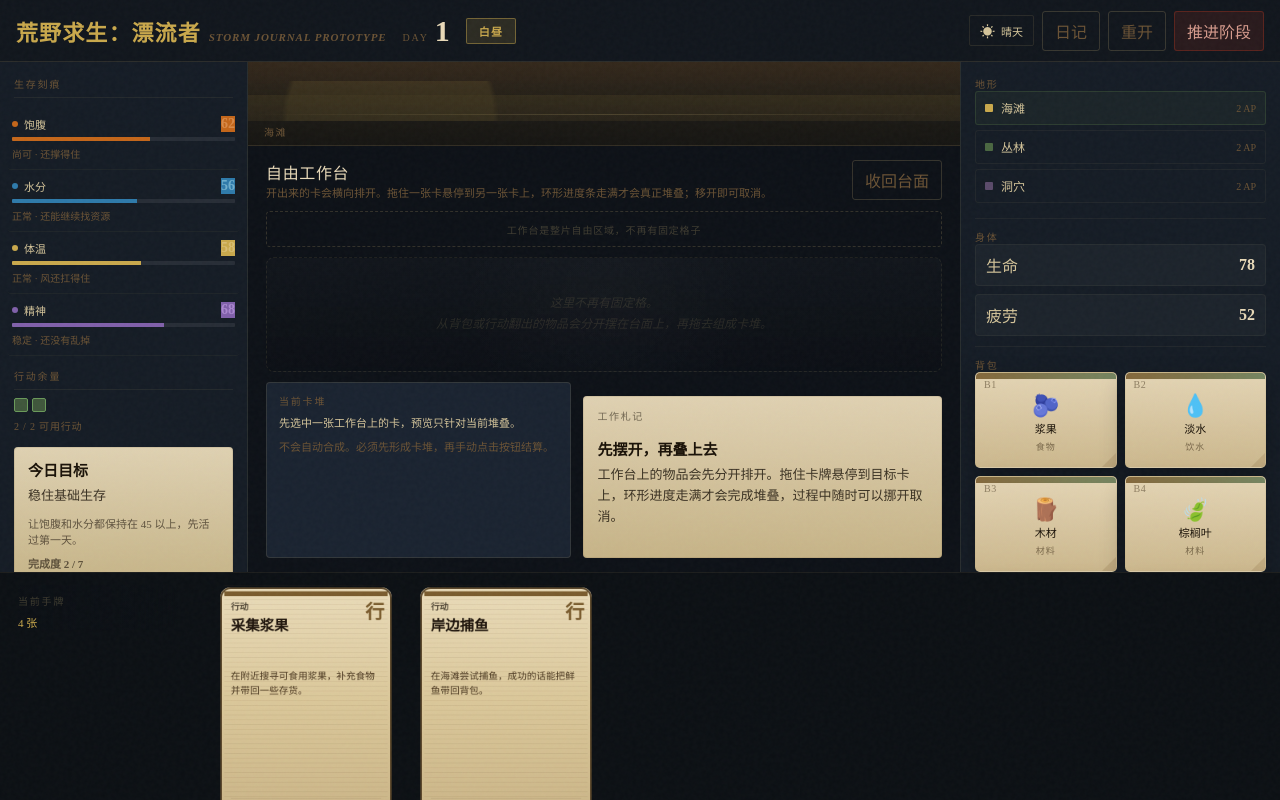
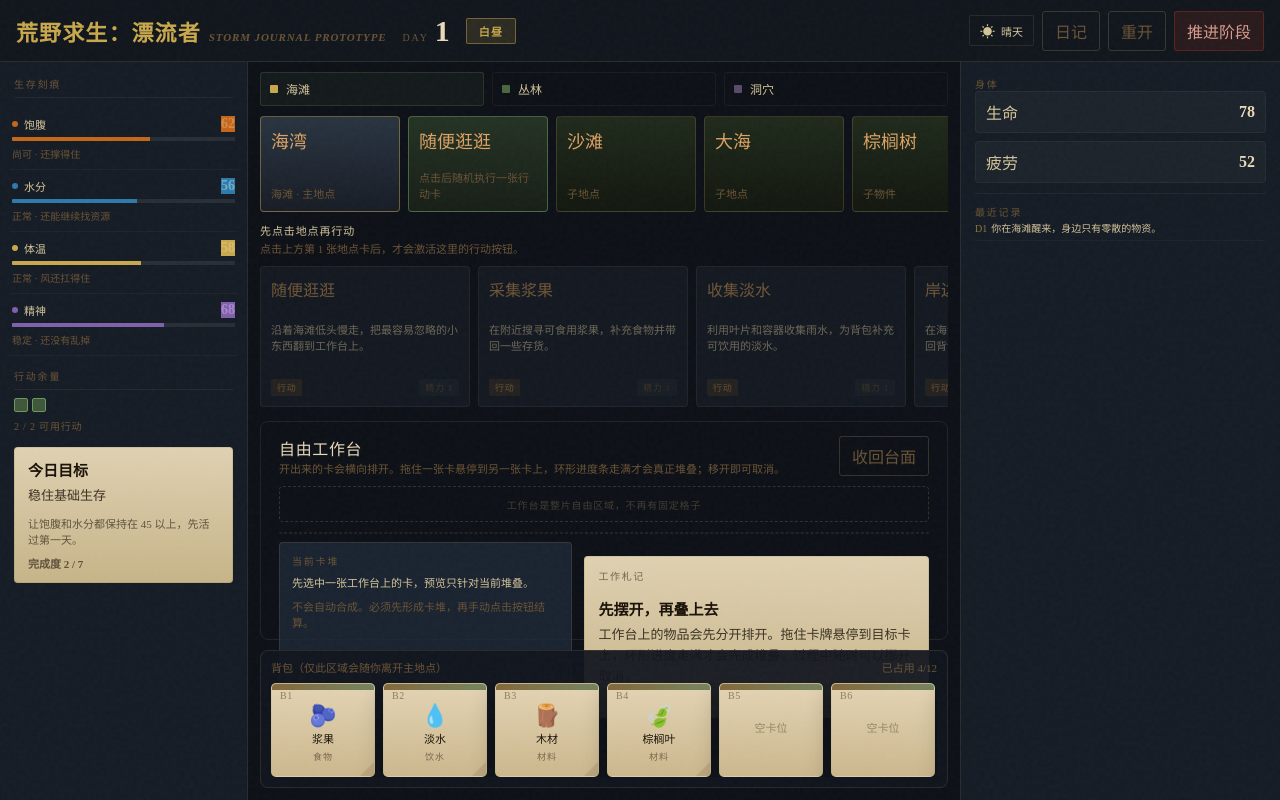
Before and after one commit to jollywu24/2d-survival-card-demo, a React (Vite) app: page / in a window 1280 px wide. Built offline with nearby package versions, Linux system fonts and the light colour scheme.

Commit message:
Refactor UI to remove duplicated panels and simplify layout

```diff
--- a/src/App.tsx
+++ b/src/App.tsx
@@ -1,6 +1,6 @@
 import { useEffect, useMemo, useRef, useState, type CSSProperties, type DragEvent } from 'react';
-import { CardCanvas } from './components/CardCanvas';
 import {
+  allCraftingRecipes,
   allPrototypeGoals,
   getItemDefinition,
   getWorkbenchRecipePreview,
@@ -56,6 +56,37 @@ const itemTypeLabel = {
   water: '饮水',
   medical: '药品',
 } as const;
+
+const terrainActionContext = {
+  beach: '海滩：可以游泳放松、翻找潮汐带或处理椰子。',
+  jungle: '丛林：更容易获取木材与纤维，但也更消耗体力。',
+  cave: '洞穴：高风险高回报，适合采矿与探索。',
+} as const;
+
+const terrainEncounterCards: Record<
+  EnvironmentState['terrain'],
+  { main: string; action: string; children: string[]; objects: string[] }
+> = {
+  beach: {
+    main: '海湾',
+    action: '随便逛逛',
+    children: ['沙滩', '大海'],
+    objects: ['棕榈树', '小棕树', '野生芦苇'],
+  },
+  jungle: {
+    main: '河畔林隙',
+    action: '沿岸探索',
+    children: ['浅滩', '灌木区'],
+    objects: ['树根', '藤蔓', '蘑菇'],
+  },
+  cave: {
+    main: '洞口营地',
+    action: '深入探路',
+    children: ['洞口', '暗河'],
+    objects: ['钟乳石', '湿苔', '碎矿石'],
+  },
+};
+
 
 const DEFAULT_WORKBENCH_DROP = { x: 28, y: 28 };
 const CARD_STACK_OFFSET_X = 12;
@@ -115,6 +146,9 @@ function App() {
     null,
   );
   const [stackProgress, setStackProgress] = useState(0);
+  const [selectedActionTerrain, setSelectedActionTerrain] = useState<EnvironmentState['terrain'] | null>(
+    null,
+  );
 
   const selectedBackpackSlotData =
     selectedBackpackSlot !== null ? backpack[selectedBackpackSlot] ?? null : null;
@@ -189,6 +223,26 @@ function App() {
 
     return visuals.sort((left, right) => left.y - right.y || left.x - right.x || left.order - right.order);
   }, [workbench]);
+  const workbenchCraftHints = useMemo(() => {
+    const seen = new Set<string>();
+    const hints: Array<{ stackId: string; recipeId: string; recipeName: string }> = [];
+
+    workbenchVisualCards.forEach((card) => {
+      const recipe = getWorkbenchRecipePreview(workbench, card.id);
+      if (!recipe || seen.has(recipe.id)) {
+        return;
+      }
+      seen.add(recipe.id);
+      hints.push({ stackId: card.stackId, recipeId: recipe.id, recipeName: recipe.name });
+    });
+
+    return hints;
+  }, [workbench, workbenchVisualCards]);
+  const activeWorkbenchHint = workbenchCraftHints[0] ?? null;
+
+  const actionOptionsEnabled = selectedActionTerrain === environment.terrain;
+  const activeTerrain = selectedActionTerrain ?? environment.terrain;
+  const activeTerrainCards = terrainEncounterCards[activeTerrain];
 
   const canStackOnCard = (targetCardId: string) => {
     if (!dragSource) {
@@ -348,6 +402,17 @@ function App() {
     event.stopPropagation();
     clearStackHold();
     setDragSource(null);
+  };
+
+  const handleExploreTerrain = () => {
+    if (!actionOptionsEnabled || hand.length === 0) {
+      return;
+    }
+    const randomCard = hand[Math.floor(Math.random() * hand.length)];
+    if (!randomCard) {
+      return;
+    }
+    useCard(randomCard.id);
   };
 
   const renderBackpackCard = (slot: BackpackSlot) => {
@@ -537,31 +602,91 @@ function App() {
         </aside>
 
         <section className="panel-field">
-          <div className={`scene-strip terrain-${environment.terrain} weather-${environment.weather}`}>
-            <div className="scene-tint" />
-            <div className="horizon" />
-            <div className="terrain-svg">
-              <div className={`terrain-silhouette silhouette-${environment.terrain}`} />
+          <div className="terrain-switch">
+            {(['beach', 'jungle', 'cave'] as const).map((terrain) => (
+              <button
+                key={`top-terrain-${terrain}`}
+                type="button"
+                className={`terrain-chip ${environment.terrain === terrain ? 'active' : ''}`}
+                onClick={() => {
+                  setTerrain(terrain);
+                  setSelectedActionTerrain(terrain);
+                }}
+              >
+                <span className={`terrain-dot t-${terrain}`} />
+                <span className="terrain-name">{terrainLabel[terrain]}</span>
+              </button>
+            ))}
+          </div>
+          <div className="location-lane">
+            <button
+              type="button"
+              className={`location-card main ${selectedActionTerrain ? 'selected' : ''}`}
+              onClick={() => setSelectedActionTerrain(environment.terrain)}
+            >
+              <span className="location-title">{activeTerrainCards.main}</span>
+              <span className="location-meta">{terrainLabel[activeTerrain]} · 主地点</span>
+            </button>
+            <button
+              type="button"
+              className={`location-card action ${actionOptionsEnabled ? 'active' : ''}`}
+              onClick={handleExploreTerrain}
+              disabled={!actionOptionsEnabled || hand.length === 0 || !!activeEvent || !!ending}
+            >
+              <span className="location-title">{activeTerrainCards.action}</span>
+              <span className="location-meta">点击后随机执行一张行动卡</span>
+            </button>
+            {activeTerrainCards.children.map((entry) => (
+              <div key={entry} className="location-card child">
+                <span className="location-title">{entry}</span>
+                <span className="location-meta">子地点</span>
+              </div>
+            ))}
+            {activeTerrainCards.objects.map((entry) => (
+              <div key={entry} className="location-card object">
+                <span className="location-title">{entry}</span>
+                <span className="location-meta">子物件</span>
+              </div>
+            ))}
+          </div>
+          <div className="action-option-panel">
+            <div className="action-option-head">
+              <div className="action-option-title">
+                {selectedActionTerrain ? `${terrainLabel[selectedActionTerrain]}行动选项` : '先点击地点再行动'}
+              </div>
+              <div className="action-option-sub">
+                {selectedActionTerrain
+                  ? terrainActionContext[selectedActionTerrain]
+                  : '点击上方第 1 张地点卡后，才会激活这里的行动按钮。'}
+              </div>
             </div>
-            {(environment.weather === 'rain' || environment.weather === 'storm') && (
-              <div className="rain-container">
-                {Array.from({ length: environment.weather === 'storm' ? 22 : 14 }, (_, index) => (
-                  <span
-                    key={index}
-                    className="particle"
-                    style={
-                      {
-                        '--left': `${(index * 7) % 100}%`,
-                        '--delay': `${(index % 6) * 0.14}s`,
-                        '--duration': `${0.8 + (index % 5) * 0.12}s`,
-                      } as CSSProperties
-                    }
-                  />
-                ))}
-              </div>
-            )}
-            <div className="terrain-label">{terrainLabel[environment.terrain]}</div>
-            {activeEvent && <div className="event-banner">危机逼近：{activeEvent.title}</div>}
+            <div className="action-option-grid">
+              {hand.map((card) => {
+                const actionCost = card.actionCost ?? 1;
+                const disabled =
+                  !actionOptionsEnabled ||
+                  !meetsCondition(player, environment, card.condition) ||
+                  !!activeEvent ||
+                  !!ending ||
+                  environment.actionsRemaining < actionCost;
+                return (
+                  <button
+                    key={card.id}
+                    type="button"
+                    className={`action-option ${disabled ? 'disabled' : ''}`}
+                    disabled={disabled}
+                    onClick={() => useCard(card.id)}
+                  >
+                    <span className="action-option-name">{card.name}</span>
+                    <span className="action-option-desc">{card.description}</span>
+                    <span className="action-option-meta">
+                      <span className={`hand-card-tag type-${card.type}`}>{cardTypeLabel[card.type]}</span>
+                      <span className="hand-card-cost">{actionCost > 0 ? `精力 ${actionCost}` : '无消耗'}</span>
+                    </span>
+                  </button>
+                );
+              })}
+            </div>
           </div>
 
           <div className="card-workspace">
@@ -571,6 +696,16 @@ function App() {
                 <div className="workspace-subtitle">
                   开出来的卡会横向排开。拖住一张卡悬停到另一张卡上，环形进度条走满才会真正堆叠；移开即可取消。
                 </div>
+                {activeWorkbenchHint && (
+                  <div className="workbench-craft-hint">
+                    <span className="hint-icon">🔨</span>
+                    <span>可合成：{activeWorkbenchHint.recipeName}</span>
+                    <span className="hint-progress">
+                      {workbenchCraftHints.length}/{allCraftingRecipes.length}
+                    </span>
+                    {workbenchCraftHints.length > 1 && <span>+{workbenchCraftHints.length - 1}</span>}
+                  </div>
+                )}
               </div>
               <button type="button" className="btn-subtle" onClick={storeAllWorkbenchItems}>
                 收回台面
@@ -737,25 +872,19 @@ function App() {
               </div>
             </div>
           </div>
+
+          <div className="field-backpack-row">
+            <div className="field-backpack-head">
+              <span>背包（仅此区域会随你离开主地点）</span>
+              <span>
+                已占用 {backpack.filter((slot) => !!slot.itemId).length}/{backpack.length}
+              </span>
+            </div>
+            <div className="field-backpack-grid">{backpack.map((slot) => renderBackpackCard(slot))}</div>
+          </div>
         </section>
 
         <aside className="panel-info">
-          <div className="info-section">
-            <div className="info-head">地形</div>
-            {(['beach', 'jungle', 'cave'] as const).map((terrain) => (
-              <button
-                key={terrain}
-                type="button"
-                className={`terrain-chip ${environment.terrain === terrain ? 'active' : ''}`}
-                onClick={() => setTerrain(terrain)}
-              >
-                <span className={`terrain-dot t-${terrain}`} />
-                <span className="terrain-name">{terrainLabel[terrain]}</span>
-                <span className="terrain-ap">{environment.actionsRemaining} AP</span>
-              </button>
-            ))}
-          </div>
-
           <div className="info-section">
             <div className="info-head">身体</div>
             <div className="body-grid">
@@ -766,11 +895,6 @@ function App() {
                 </div>
               ))}
             </div>
-          </div>
-
-          <div className="info-section">
-            <div className="info-head">背包</div>
-            <div className="backpack-grid">{backpack.map((slot) => renderBackpackCard(slot))}</div>
           </div>
 
           <div className="info-section">
@@ -785,30 +909,6 @@ function App() {
             </div>
           </div>
         </aside>
-
-        <section className="panel-hand">
-          <div className="hand-head">
-            <div className="hand-label">当前手牌</div>
-            <div className="hand-count">{hand.length} 张</div>
-          </div>
-          {hand.map((card) => {
-            const actionCost = card.actionCost ?? 1;
-            const disabled =
-              !meetsCondition(player, environment, card.condition) ||
-              !!activeEvent ||
-              !!ending ||
-              environment.actionsRemaining < actionCost;
-            return (
-              <div key={card.id} className="hand-card-wrap">
-                <CardCanvas card={card} disabled={disabled} onClick={() => useCard(card.id)} />
-                <div className="hand-card-meta">
-                  <div className={`hand-card-tag type-${card.type}`}>{cardTypeLabel[card.type]}</div>
-                  <div className="hand-card-cost">{actionCost > 0 ? `精力 ${actionCost}` : '无消耗'}</div>
-                </div>
-              </div>
-            );
-          })}
-        </section>
       </main>
 
       <div className={`journal-overlay ${journalOpen ? 'open' : ''}`} onClick={() => setJournalOpen(false)}>
--- a/src/store/gameStore.ts
+++ b/src/store/gameStore.ts
@@ -64,7 +64,7 @@ interface GameState {
 const MAX_STAT = 100;
 const MIN_STAT = 0;
 const HAND_SIZE = 4;
-const BACKPACK_SIZE = 16;
+const BACKPACK_SIZE = 12;
 const TOTAL_DAYS = 7;
 const PHASE_ORDER: EnvironmentState['timeOfDay'][] = ['day', 'dusk', 'night'];
 const PHASE_ACTION_LIMIT: Record<EnvironmentState['timeOfDay'], number> = {
--- a/src/styles.css
+++ b/src/styles.css
@@ -57,7 +57,7 @@ button {
 
 .game-shell {
   display: grid;
-  grid-template-rows: 54px minmax(0, 1fr) 188px;
+  grid-template-rows: 54px minmax(0, 1fr);
   grid-template-columns: 208px minmax(0, 1fr) 220px;
   min-height: 100vh;
   background:
@@ -437,8 +437,71 @@ button {
 .panel-field {
   display: flex;
   flex-direction: column;
+  gap: 10px;
+  padding: 10px 12px 12px;
   min-width: 0;
   background: var(--night);
+}
+
+.terrain-switch {
+  display: flex;
+  gap: 8px;
+}
+
+.terrain-switch .terrain-chip {
+  flex: 1;
+  margin-bottom: 0;
+}
+
+.location-lane {
+  display: flex;
+  gap: 8px;
+  overflow-x: auto;
+}
+
+.location-card {
+  flex: 0 0 140px;
+  min-height: 96px;
+  border-radius: 4px;
+  border: 1px solid rgba(180, 160, 110, 0.22);
+  background: linear-gradient(180deg, rgba(38, 53, 36, 0.95), rgba(24, 31, 24, 0.98));
+  color: var(--parch);
+  padding: 10px;
+  display: grid;
+  align-content: space-between;
+  text-align: left;
+}
+
+.location-card.main {
+  border-color: rgba(201, 168, 76, 0.45);
+  background: linear-gradient(180deg, rgba(42, 54, 67, 0.96), rgba(24, 29, 38, 0.98));
+}
+
+.location-card.main.selected {
+  box-shadow: 0 0 0 2px rgba(201, 168, 76, 0.2);
+}
+
+.location-card.action {
+  border-color: rgba(122, 176, 111, 0.45);
+}
+
+.location-card.action.active {
+  background: linear-gradient(180deg, rgba(45, 70, 45, 0.95), rgba(25, 37, 26, 0.98));
+}
+
+.location-card.child,
+.location-card.object {
+  background: linear-gradient(180deg, rgba(34, 44, 28, 0.92), rgba(19, 24, 16, 0.98));
+}
+
+.location-title {
+  font-size: 18px;
+  color: #dca264;
+}
+
+.location-meta {
+  font-size: 11px;
+  color: var(--ink-faint);
 }
 
 .scene-strip {
@@ -582,6 +645,35 @@ button {
   grid-template-rows: auto auto 1fr auto;
   gap: 10px;
   min-height: 0;
+  border: 1px solid rgba(180, 160, 110, 0.12);
+  border-radius: 8px;
+}
+
+.field-backpack-row {
+  border: 1px solid rgba(180, 160, 110, 0.15);
+  border-radius: 8px;
+  background: rgba(18, 22, 30, 0.94);
+  padding: 8px 10px 10px;
+  display: grid;
+  gap: 8px;
+}
+
+.field-backpack-head {
+  display: flex;
+  justify-content: space-between;
+  font-size: 11px;
+  color: var(--ink-faint);
+}
+
+.field-backpack-grid {
+  display: flex;
+  gap: 8px;
+  overflow-x: auto;
+}
+
+.field-backpack-grid .backpack-card {
+  flex: 0 0 104px;
+  min-height: 94px;
 }
 
 .workspace-header {
@@ -869,6 +961,12 @@ button {
   border-bottom: none;
 }
 
+.info-text-muted {
+  color: var(--ink-faint);
+  font-size: 11px;
+  line-height: 1.5;
+}
+
 .terrain-chip {
   width: 100%;
   display: flex;
@@ -956,11 +1054,11 @@ button {
 
 .panel-hand {
   grid-column: 1 / -1;
-  display: flex;
-  align-items: flex-start;
+  display: grid;
+  grid-template-rows: auto minmax(0, 1fr);
   gap: 10px;
   padding: 12px 16px 14px;
-  overflow-x: auto;
+  overflow-x: hidden;
   overflow-y: hidden;
   background: rgba(22, 29, 39, 0.96);
   border-top: 1px solid rgba(180, 160, 110, 0.12);
@@ -969,6 +1067,170 @@ button {
 
 .panel-hand::-webkit-scrollbar {
   display: none;
+}
+
+.panel-backpack-quick {
+  display: grid;
+  gap: 8px;
+}
+
+.quickbar-head {
+  display: flex;
+  justify-content: space-between;
+  align-items: center;
+  gap: 8px;
+}
+
+.quickbar-title {
+  display: flex;
+  align-items: center;
+  gap: 8px;
+  font-size: 11px;
+  letter-spacing: 0.06em;
+  color: var(--parch-mid);
+}
+
+.quickbar-count {
+  color: var(--sand);
+  font-size: 10px;
+}
+
+.quickbar-actions {
+  display: flex;
+  align-items: center;
+  gap: 8px;
+}
+
+.quickbar-craftable {
+  padding: 3px 8px;
+  border-radius: 999px;
+  font-size: 10px;
+  color: #a5d99a;
+  border: 1px solid rgba(122, 176, 111, 0.45);
+  background: rgba(44, 74, 41, 0.52);
+  white-space: nowrap;
+}
+
+.quickbar-toggle {
+  padding: 4px 10px;
+  font-size: 11px;
+}
+
+.quickbar-row {
+  display: flex;
+  gap: 8px;
+  overflow-x: auto;
+  padding-bottom: 4px;
+}
+
+.quickbar-row .backpack-card {
+  flex: 0 0 108px;
+  min-height: 92px;
+}
+
+.quickbar-row .item-card-icon {
+  margin-top: 2px;
+  font-size: 20px;
+}
+
+.quickbar-row .item-card-name {
+  font-size: 10px;
+}
+
+.quickbar-row .item-card-type {
+  font-size: 8px;
+}
+
+.hand-strip {
+  display: flex;
+  align-items: flex-start;
+  gap: 10px;
+
+
+
+  overflow: hidden;
+  padding-bottom: 2px;
+}
+
+.action-option-panel {
+  min-width: 0;
+  flex: 1;
+  display: grid;
+  grid-template-rows: auto minmax(0, 1fr);
+  gap: 8px;
+}
+
+.action-option-head {
+  display: grid;
+  gap: 4px;
+}
+
+.action-option-title {
+  font-size: 11px;
+  letter-spacing: 0.08em;
+  color: var(--parch-mid);
+}
+
+.action-option-sub {
+  font-size: 11px;
+  color: var(--ink-faint);
+  line-height: 1.45;
+}
+
+.action-option-grid {
+  display: flex;
+  gap: 8px;
+  overflow-x: auto;
+  padding-bottom: 4px;
+}
+
+.action-option {
+  flex: 0 0 210px;
+  display: grid;
+  align-content: space-between;
+  gap: 8px;
+  text-align: left;
+  border: 1px solid rgba(180, 160, 110, 0.2);
+  border-radius: 4px;
+  padding: 10px;
+  background: rgba(31, 38, 49, 0.92);
+  color: var(--parch);
+}
+
+.action-option-name {
+  font-size: 16px;
+  color: #dba15b;
+}
+
+.action-option-desc {
+  min-height: 34px;
+  font-size: 11px;
+  line-height: 1.45;
+  color: var(--parch-mid);
+}
+
+.action-option-meta {
+  display: flex;
+  justify-content: space-between;
+  align-items: center;
+  gap: 6px;
+}
+
+.action-option.disabled {
+  opacity: 0.48;
+}
+
+.action-option-empty {
+  flex: 0 0 220px;
+  display: grid;
+  place-items: center;
+  text-align: center;
+  padding: 10px;
+  border-radius: 4px;
+  border: 1px dashed rgba(180, 160, 110, 0.2);
+  color: var(--ink-faint);
+  font-size: 11px;
+
 }
 
 .hand-head {
@@ -1064,6 +1326,32 @@ button {
 .type-skill {
   background: rgba(107, 74, 139, 0.35);
   color: #aa88cc;
+}
+
+.workbench-craft-hint {
+  margin-top: 8px;
+  display: inline-flex;
+  align-items: center;
+  gap: 6px;
+  padding: 4px 10px;
+  border-radius: 999px;
+  border: 1px solid rgba(201, 168, 76, 0.4);
+  background: rgba(53, 42, 23, 0.72);
+  color: #e8d7a7;
+  font-size: 11px;
+}
+
+.hint-icon {
+  font-size: 12px;
+}
+
+.hint-progress {
+  margin-left: 2px;
+  padding: 1px 6px;
+  border-radius: 999px;
+  border: 1px solid rgba(201, 168, 76, 0.48);
+  font-size: 10px;
+  color: #f3e4bf;
 }
 
 .journal-overlay,
@@ -1447,7 +1735,7 @@ body {
   width: min(100vw, 1920px);
   height: min(100vh, 1080px);
   margin: 0 auto;
-  grid-template-rows: 62px minmax(0, 1fr) 228px;
+  grid-template-rows: 62px minmax(0, 1fr);
   grid-template-columns: 248px minmax(0, 1fr) 320px;
   min-height: 0;
   overflow: hidden;
@@ -1500,31 +1788,51 @@ body {
 }
 
 .panel-hand {
+
   display: grid;
   grid-template-rows: auto minmax(0, 1fr);
-  grid-auto-flow: column;
-  grid-auto-columns: 188px;
-  gap: 12px;
+  gap: 10px;
   padding: 12px 18px 14px;
-  overflow-x: auto;
-  overflow-y: hidden;
+  overflow: hidden;
+
+
+
   border-top: 1px solid rgba(180, 160, 110, 0.1);
   background: rgba(12, 16, 21, 0.95);
 }
 
+.panel-backpack-quick {
+  gap: 7px;
+}
+
+.quickbar-row {
+  gap: 10px;
+  padding-bottom: 6px;
+}
+
+.quickbar-row .backpack-card {
+  flex-basis: 112px;
+  min-height: 90px;
+}
+
+.hand-strip {
+  gap: 12px;
+}
+
 .hand-head {
-  width: 160px;
+  flex: 0 0 160px;
   position: sticky;
   left: 0;
-  align-self: start;
+  align-self: flex-start;
   padding-right: 8px;
   background: linear-gradient(90deg, rgba(12, 16, 21, 0.98), rgba(12, 16, 21, 0.78) 72%, transparent);
   z-index: 2;
 }
 
 .hand-card-wrap {
+  flex-shrink: 0;
   width: 176px;
-  align-self: start;
+  align-self: flex-start;
 }
 
 .backpack-grid {
```
